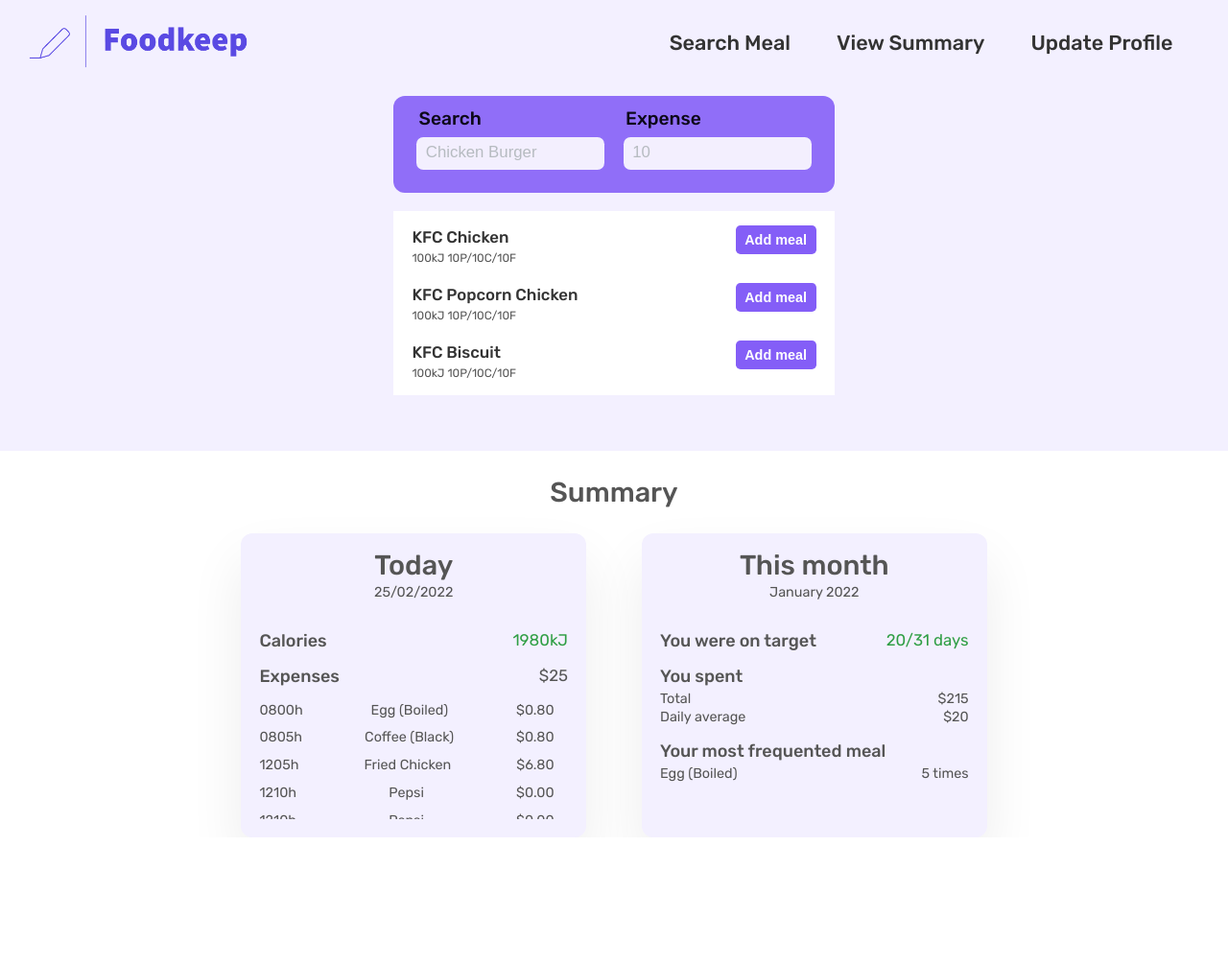
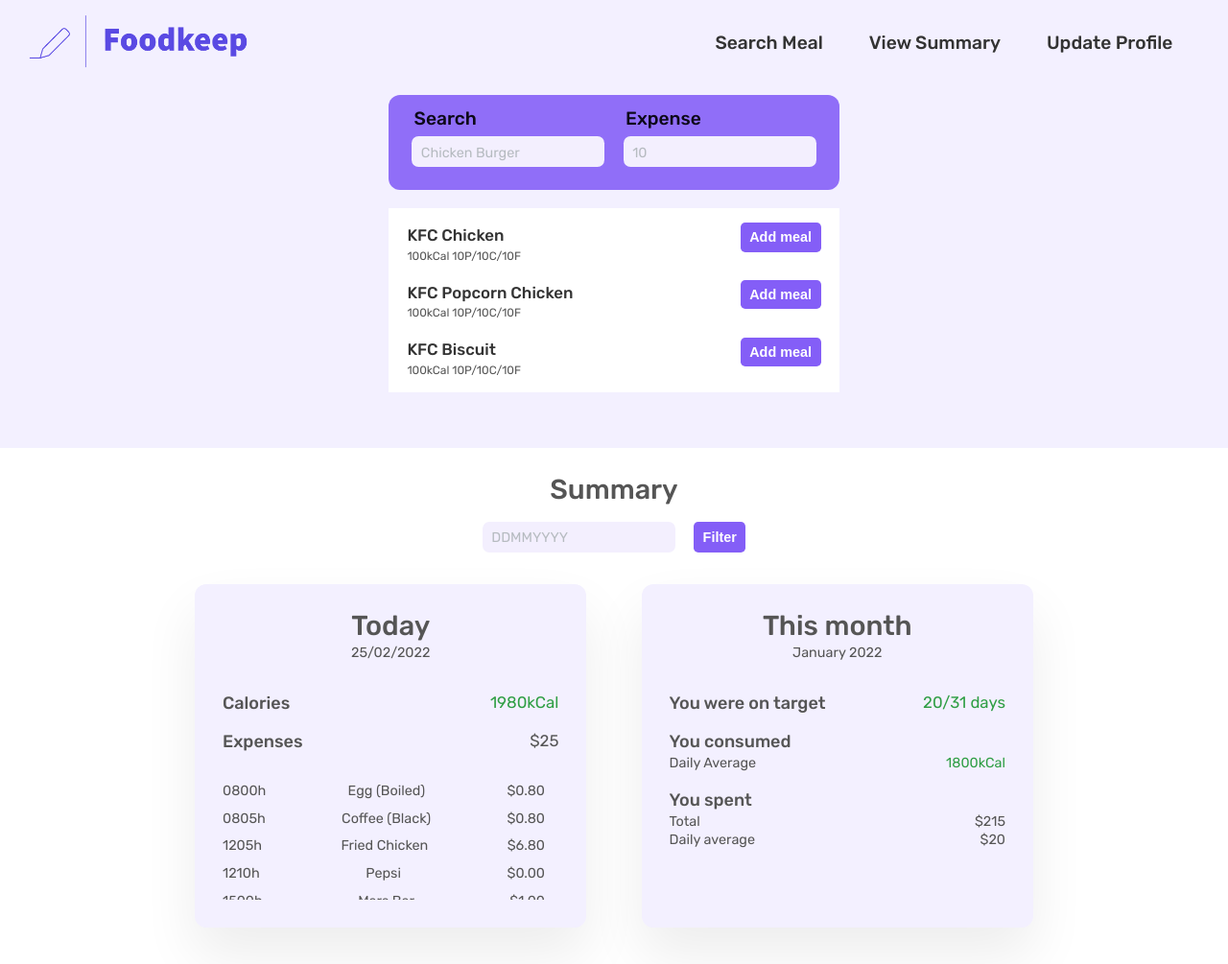
Before and after one commit to cheewengg/foodkeep, a plain HTML site: page index.html in a window 1280 px wide. Shown: the whole page at 96% size. Before the commit the page ends 873 px from the top, so only its background shows below. Drawn offline with Linux system fonts and the light colour scheme.

Commit message:
add filter searchbar

```diff
--- a/css/general.css
+++ b/css/general.css
@@ -85,5 +85,76 @@ body {
 
 *:focus {
   outline: none;
-  box-shadow: 0 0 0 0.8rem rgb(119, 85, 222, 0.5);
 }
+
+.button--general {
+  border: none;
+  border-radius: 0.4rem;
+  padding: 0.6rem 0.8rem;
+  background-color: #845ef7;
+
+  color: #ffffff;
+  font-size: 1.2rem;
+  font-weight: 550;
+
+  transition: all 0.3s;
+}
+
+.button--general:hover {
+  cursor: pointer;
+  background-color: #4f3894;
+}
+
+/***********************************?
+  /* Scrollbar */
+/***********************************/
+/* width */
+.hero-search-results::-webkit-scrollbar,
+.content-table::-webkit-scrollbar {
+  width: 0.2rem;
+}
+
+/* Track */
+::-webkit-scrollbar-track {
+  box-shadow: inset 0 0 5px #bbb;
+  border-radius: 1rem;
+}
+
+/* Handle */
+::-webkit-scrollbar-thumb {
+  background: #999;
+  border-radius: 10px;
+}
+
+/* Handle on hover */
+::-webkit-scrollbar-thumb:hover {
+  background: #888;
+}
+
+/***********************************?
+  /* Form */
+/***********************************/
+
+.form-field {
+  display: flex;
+  flex-direction: column;
+  gap: 0.8rem;
+}
+
+.form-field label {
+  margin-left: 0.2rem;
+}
+
+.form-field input {
+  padding: 0.8rem 0.8rem 0.6rem 0.8rem;
+  border-radius: 0.6rem;
+  border: none;
+  background-color: #f3effe;
+  color: #333;
+  font-family: "Rubik", sans-serif;
+}
+
+.form-field input::placeholder {
+  color: #b6bbc0;
+  font-size: 1.2rem;
+}
--- a/css/style.css
+++ b/css/style.css
@@ -6,7 +6,7 @@
   justify-content: space-between;
   align-items: center;
 
-  font-size: 1.8rem;
+  font-size: 1.6rem;
   padding: 1.2rem 4.8rem 0 2.4rem;
   background-color: #f3f0ff;
 }
@@ -42,12 +42,6 @@
   background-color: #f3f0ff;
 }
 
-.hero-content {
-  display: flex;
-  flex-direction: column;
-  gap: 1.6rem;
-}
-
 .hero-form {
   display: flex;
   gap: 1.6rem;
@@ -63,30 +57,13 @@
 
 .hero-form *:focus {
   outline: none;
-  box-shadow: 0 0 0 0.8rem rgb(253, 242, 233, 0.5);
+  box-shadow: 0 0 0 0.8rem rgba(253, 242, 233, 0.5);
 }
 
-.form-field {
+.hero-content {
   display: flex;
   flex-direction: column;
-  gap: 0.8rem;
-}
-
-.form-field label {
-  margin-left: 0.2rem;
-}
-
-.form-field input {
-  padding: 0.8rem;
-  border-radius: 0.6rem;
-  border: none;
-  background-color: #f3effe;
-  color: #333;
-}
-
-.form-field input::placeholder {
-  color: #b6bbc0;
-  font-size: 1.4rem;
+  gap: 1.6rem;
 }
 
 .hero-search-results {
@@ -120,24 +97,6 @@
   font-size: 1.4rem;
 }
 
-.button-addmeal {
-  border: none;
-  border-radius: 0.4rem;
-  padding: 0.6rem 0.8rem;
-  background-color: #845ef7;
-
-  color: #ffffff;
-  font-size: 1.2rem;
-  font-weight: 550;
-
-  transition: all 0.3s;
-}
-
-.button-addmeal:hover {
-  cursor: pointer;
-  background-color: #4f3894;
-}
-
 /***********************************?
   /* Summary */
 /***********************************/
@@ -145,13 +104,24 @@
   display: flex;
   flex-direction: column;
   align-items: center;
-  padding-top: 2.4rem;
+  padding: 2.4rem 0 3.2rem 0;
 }
 
 .summary-title {
   font-weight: 500;
   font-size: 2.4rem;
-  margin-bottom: 2.4rem;
+  margin-bottom: 1.6rem;
+}
+
+.summary-form {
+  display: flex;
+  gap: 1.6rem;
+  margin-bottom: 2.8rem;
+}
+
+.summary-form input:focus {
+  outline: none;
+  box-shadow: 0 0 0 0.8rem rgb(119, 85, 222, 0.5);
 }
 
 .summary-content {
@@ -163,13 +133,13 @@
 .content-box {
   display: flex;
   flex-direction: column;
-  gap: 1.6rem;
+  gap: 1.8rem;
 
   background-color: #f3f0ff;
-  padding: 1.6rem;
+  padding: 2.4rem;
   border-radius: 1rem;
   box-shadow: 0 2.4rem 4.8rem rgba(0, 0, 0, 0.075);
-  width: 30rem;
+  width: 34rem;
 
   transition: all 0.3s;
 }
@@ -210,7 +180,8 @@
   font-size: 1.4rem;
 }
 
-.content--inline-details.on-target {
+.content--inline-details.on-target,
+.detail-row-details.on-target {
   color: #2f9e44;
 }
 
@@ -239,6 +210,7 @@
 
   font-size: 1.2rem;
 
+  margin-top: 1.2rem;
   padding-right: 1.2rem;
   overflow-y: scroll;
   height: 10rem;
--- a/index.html
+++ b/index.html
@@ -47,36 +47,42 @@
           <div class="search-result">
             <div class="search-result-content">
               <div class="result-title">KFC Chicken</div>
-              <div class="result-details">100kJ 10P/10C/10F</div>
+              <div class="result-details">100kCal 10P/10C/10F</div>
             </div>
-            <button class="button-addmeal">Add meal</button>
+            <button class="button--general button-addmeal">Add meal</button>
           </div>
           <div class="search-result">
             <div class="search-result-content">
               <div class="result-title">KFC Popcorn Chicken</div>
-              <div class="result-details">100kJ 10P/10C/10F</div>
+              <div class="result-details">100kCal 10P/10C/10F</div>
             </div>
-            <button class="button-addmeal">Add meal</button>
+            <button class="button--general button-addmeal">Add meal</button>
           </div>
           <div class="search-result">
             <div class="search-result-content">
               <div class="result-title">KFC Biscuit</div>
-              <div class="result-details">100kJ 10P/10C/10F</div>
+              <div class="result-details">100kCal 10P/10C/10F</div>
             </div>
-            <button class="button-addmeal">Add meal</button>
+            <button class="button--general button-addmeal">Add meal</button>
           </div>
           <div class="search-result">
             <div class="search-result-content">
               <div class="result-title">KFC Chicken</div>
-              <div class="result-details">100kJ 10P/10C/10F</div>
+              <div class="result-details">100kCal 10P/10C/10F</div>
             </div>
-            <button class="button-addmeal">Add meal</button>
+            <button class="button--general button-addmeal">Add meal</button>
           </div>
         </div>
       </div>
     </div>
     <div class="section-summary">
       <div class="summary-title">Summary</div>
+      <div class="summary-form">
+        <div class="form-field">
+          <input id="food" type="text" placeholder="DDMMYYYY" required />
+        </div>
+        <button class="button--general">Filter</button>
+      </div>
       <div class="summary-content">
         <div class="content-box">
           <div class="content-header">
@@ -85,7 +91,7 @@
           </div>
           <div class="content--inline">
             <div class="content-title">Calories</div>
-            <div class="content--inline-details on-target">1980kJ</div>
+            <div class="content--inline-details on-target">1980kCal</div>
           </div>
           <div class="content--inline">
             <div class="content-title">Expenses</div>
@@ -113,9 +119,19 @@
               <div class="row-expense">$0.00</div>
             </div>
             <div class="table-row">
-              <div class="row-time">1210h</div>
-              <div class="row-meal">Pepsi</div>
-              <div class="row-expense">$0.00</div>
+              <div class="row-time">1500h</div>
+              <div class="row-meal">Mars Bar</div>
+              <div class="row-expense">$1.00</div>
+            </div>
+            <div class="table-row">
+              <div class="row-time">1800h</div>
+              <div class="row-meal">Steak</div>
+              <div class="row-expense">$10.00</div>
+            </div>
+            <div class="table-row">
+              <div class="row-time">2100h</div>
+              <div class="row-meal">Red Wine</div>
+              <div class="row-expense">$4.00</div>
             </div>
           </div>
         </div>
@@ -127,6 +143,15 @@
           <div class="content--inline">
             <div class="content-title">You were on target</div>
             <div class="content--inline-details on-target">20/31 days</div>
+          </div>
+          <div class="content--multi-line">
+            <div class="content-title">You consumed</div>
+            <div class="content--multi-line-details">
+              <div class="details-row">
+                <div class="detail-row-title">Daily Average</div>
+                <div class="detail-row-details on-target">1800kCal</div>
+              </div>
+            </div>
           </div>
           <div class="content--multi-line">
             <div class="content-title">You spent</div>
@@ -141,15 +166,6 @@
               </div>
             </div>
           </div>
-          <div class="content--multi-line">
-            <div class="content-title">Your most frequented meal</div>
-            <div class="content--multi-line-details">
-              <div class="details-row">
-                <div class="detail-row-title">Egg (Boiled)</div>
-                <div class="detail-row-details">5 times</div>
-              </div>
-            </div>
-          </div>
         </div>
       </div>
     </div>
```
Also changed, not shown: implementation.txt (added).
